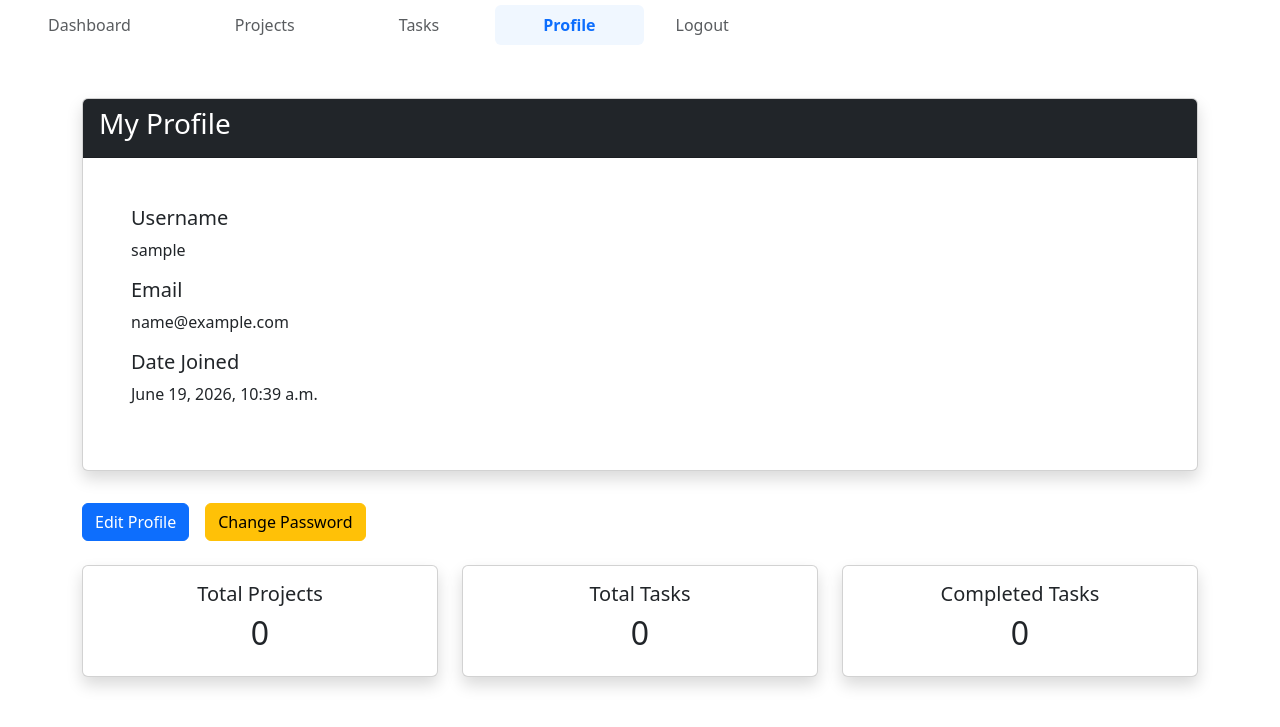
After one commit to HJB0810/project-management-system, a Django app: page /profile/ in a window 1280 px wide. The commit adds this page. Shown: the top 727 px of the page. Run offline with Django 5.2, Linux system fonts and the light colour scheme; the visitor is signed in with stand-in values (Sample User, id 1); data that the repository does not hold is empty.

Commit message:
Add profile management and dashboard improvements

```diff
--- a/accounts/forms.py
+++ b/accounts/forms.py
@@ -9,3 +9,8 @@ class RegisterForm(UserCreationForm):
     class Meta:
         model = User
         fields = ['username', 'email', 'password1', 'password2']
+
+class EditProfile(forms.ModelForm):
+    class Meta:
+        model=User
+        fields=['username','email']
--- a/accounts/urls.py
+++ b/accounts/urls.py
@@ -1,10 +1,18 @@
 
 from django.urls import path,include
-from .views import (home_view,register_view,login_view,logout_view)
+from .views import (home_view,register_view,login_view,
+                    logout_view,profile_view,edit_profile)
+from django.contrib.auth.views import ( PasswordChangeView, PasswordChangeDoneView )
 
 urlpatterns = [
     path('',home_view,name='home'),
     path('register/',register_view , name='register'),
     path('login/',login_view , name='login'),
-    path('logout/',logout_view , name='logout')
+    path('logout/',logout_view , name='logout'),
+    path('profile/',profile_view,name='profile'),
+    path('profile/edit/',edit_profile,name='edit_profile'),
+    path('password-change/',PasswordChangeView.as_view(template_name='password_change.html'),
+         name='password_change'),
+    path('password-change-done/',PasswordChangeDoneView.as_view(template_name='password_change_done.html'),
+         name='password_change_done'),
 ]
--- a/accounts/views.py
+++ b/accounts/views.py
@@ -4,6 +4,10 @@ from django.contrib.auth import authenticate, login, logout
 from .forms import RegisterForm
 from django.contrib.auth.forms import AuthenticationForm
 from django.contrib import messages
+from django.contrib.auth.decorators import login_required
+from projects.models import Project
+from tasks.models import Task
+from .forms import EditProfile
 
 def register_view(request):
    if request.method == "POST":
@@ -57,3 +61,30 @@ def home_view(request):
     if request.user.is_authenticated:
         return redirect('dashboard')
     return render(request,'landing.html')
+
+@login_required
+def profile_view(request):
+    total_projects=Project.objects.filter(created_by=request.user).count()
+    total_tasks=Task.objects.filter(assigned_to=request.user).count()
+    completed_tasks=Task.objects.filter(assigned_to=request.user,status='Completed').count()
+    context={'total_projects':total_projects,'total_tasks':total_tasks,'completed_tasks':completed_tasks,}
+
+
+    return render (request,'profile.html',context)
+
+@login_required
+def edit_profile(request):
+    if request.method == 'POST':
+        form =EditProfile(request.POST,instance=request.user)
+
+        if form.is_valid():
+            form.save()
+            messages.success(
+                request,
+                "Profile updated successfully!")
+            return redirect('profile')
+    else:
+        form=EditProfile(
+            instance=request.user
+        )
+    return render(request,'edit_profile.html',{'form':form})
--- a/templates/base.html
+++ b/templates/base.html
@@ -3,25 +3,29 @@
 <head>
     <title>{%block title%}
        {%endblock title%}Project Management System</title>
+       <meta name="viewport" content="width=device-width, initial-scale=1">
        <link href="https://cdn.jsdelivr.net/npm/bootstrap@5.3.3/dist/css/bootstrap.min.css" rel="stylesheet">
 </head>
 <body>
 {% if user.is_authenticated%}
 <ul class="nav nav-pills gap-2">
   <li class="nav-item">
-    <a class="nav-link px-2 py-2 {% if request.resolver_match.url_name == 'dashboard' %}active-tab {% else %}text-muted{% endif %}" aria-current="page" href="{% url 'dashboard' %}">Dashboard</a>
+    <a class="nav-link px-5 py-2 {% if request.resolver_match.url_name == 'dashboard' %}active-tab {% else %}text-muted{% endif %}" aria-current="page" href="{% url 'dashboard' %}">Dashboard</a>
   </li>
   <li class="nav-item">
-    <a class="nav-link {% if request.resolver_match.url_name in 'project_list project_detail project_create project_update project_delete' %}active-tab {% else %}text-muted {% endif %}" aria-current="page"
+    <a class="nav-link px-5 py-2 {% if request.resolver_match.url_name in 'project_list project_detail project_create project_update project_delete' %}active-tab {% else %}text-muted {% endif %}" aria-current="page"
        href="{% url 'project_list' %}">
         Projects
     </a>
 </li>
   <li class="nav-item">
-    <a class="nav-link px-2 py-2 {% if request.resolver_match.url_name == 'task_list' %}active-tab underline{% else %}text-muted{% endif %}" href="{% url 'task_list' %}">Tasks</a>
+    <a class="nav-link px-5 py-2 {% if request.resolver_match.url_name == 'task_list' %}active-tab underline{% else %}text-muted{% endif %}" href="{% url 'task_list' %}">Tasks</a>
+  </li>
+  <li class="nav-item">
+    <a class="nav-link px-5 py-2 {% if request.resolver_match.url_name == 'profile' %}active-tab underline{% else %}text-muted{% endif %}" href="{% url 'profile' %}">Profile</a>
   </li>
 <li class="nav-item">
-    <a class="nav-link px-2 py-2 {% if request.resolver_match.url_name == 'logout' %}active-tab underline{% else %}text-muted{% endif %}" href="{% url 'logout' %}">Logout</a>
+    <a class="nav-link px-4 py-2 {% if request.resolver_match.url_name == 'logout' %}active-tab underline{% else %}text-muted{% endif %}" href="{% url 'logout' %}">Logout</a>
   </li>
 </ul>
 <style>
@@ -41,6 +45,17 @@
     }
 </style>
 {%endif%}
+{% if messages %}
+    {% for message in messages %}
+        <div class="alert alert-{{ message.tags }} alert-dismissible fade show mt-3">
+            {{ message }}
+            <button type="button"
+                    class="btn-close"
+                    data-bs-dismiss="alert">
+            </button>
+        </div>
+    {% endfor %}
+{% endif %}
     {% block content %}
 <style>
     .active-tab {
--- /dev/null
+++ b/templates/profile.html
@@ -0,0 +1,68 @@
+{% extends 'base.html' %}
+
+{% block content %}
+
+<div class="container mt-5">
+
+    <div class="card shadow">
+
+        <div class="card-header bg-dark text-white">
+            <h3>My Profile</h3>
+        </div>
+        <div class="card-body p-5">
+            <h5>Username</h5>
+            <p>{{ user.username }}</p>
+
+            <h5>Email</h5>
+            <p>{{ user.email }}</p>
+
+            <h5>Date Joined</h5>
+            <p>{{ user.date_joined }}</p>
+
+        </div>
+
+    </div>
+    <div class="mt-3 d-flex  gap-3">
+        <a href="{% url 'edit_profile'%}" class="btn btn-primary mt-3">
+            Edit Profile</a>
+
+               <a href="{% url 'password_change' %}" class="btn btn-warning mt-3">
+            Change Password</a>
+    </div>
+
+</div>
+
+<div class="container mt-4">
+    <div class="row">
+
+        <div class="col-4">
+            <div class="card text-center shadow">
+                <div class="card-body">
+                    <h5>Total Projects</h5>
+                    <h2>{{ total_projects }}</h2>
+                </div>
+            </div>
+        </div>
+
+        <div class="col-4">
+            <div class="card text-center shadow">
+                <div class="card-body">
+                    <h5>Total Tasks</h5>
+                    <h2>{{ total_tasks }}</h2>
+                </div>
+            </div>
+        </div>
+
+        <div class="col-4">
+            <div class="card text-center shadow">
+                <div class="card-body">
+                    <h5>Completed Tasks</h5>
+                    <h2>{{ completed_tasks }}</h2>
+                </div>
+            </div>
+        </div>
+
+    </div>
+</div>
+
+{% endblock %}
```
Also changed, not shown: templates/edit_profile.html (added, +33 -0 lines), templates/password_change.html (added, +20 -0 lines), templates/password_change_done.html (added, +10 -0 lines).
